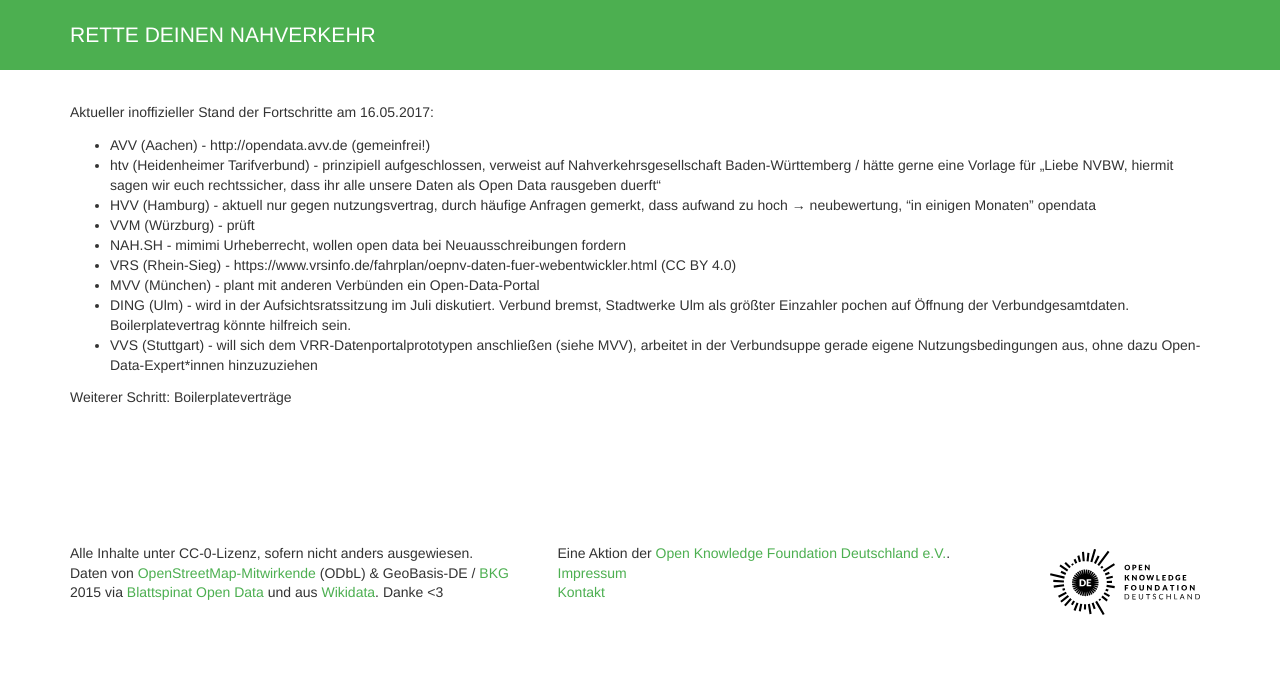
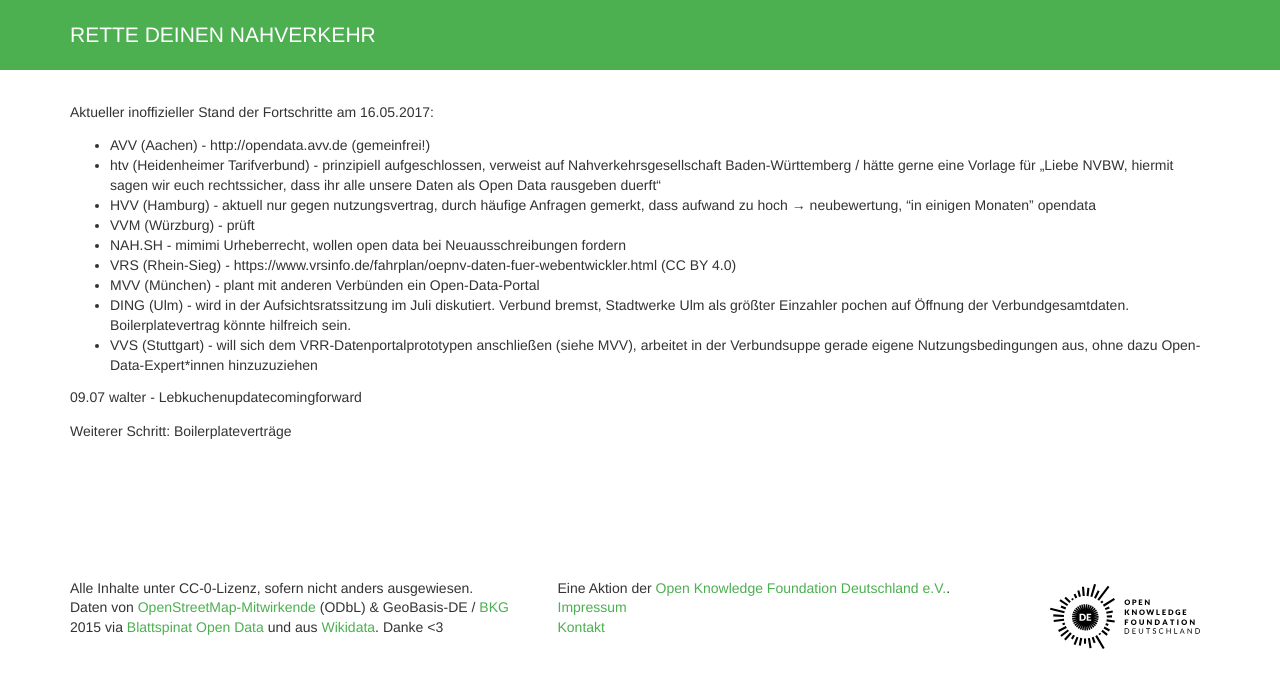
Before and after one commit to okfde/rettedeinennahverkehr, a Jekyll site: the page built from status.md, in a window 1280 px wide. Shown: the top 688 px of the page. Built offline with Jekyll 4.4.1, drawn with Linux system fonts in a browser that asks for light colours.

Commit message:
Create status.md

```diff
--- a/status.md
+++ b/status.md
@@ -14,4 +14,6 @@
 * DING (Ulm) - wird in der Aufsichtsratssitzung im Juli diskutiert. Verbund bremst, Stadtwerke Ulm als größter Einzahler pochen auf Öffnung der Verbundgesamtdaten. Boilerplatevertrag könnte hilfreich sein.
 * VVS (Stuttgart) - will sich dem VRR-Datenportalprototypen anschließen (siehe MVV), arbeitet in der Verbundsuppe gerade eigene Nutzungsbedingungen aus, ohne dazu Open-Data-Expert*innen hinzuzuziehen
 
+09.07 walter - Lebkuchenupdatecomingforward
+
 Weiterer Schritt: Boilerplateverträge
```
